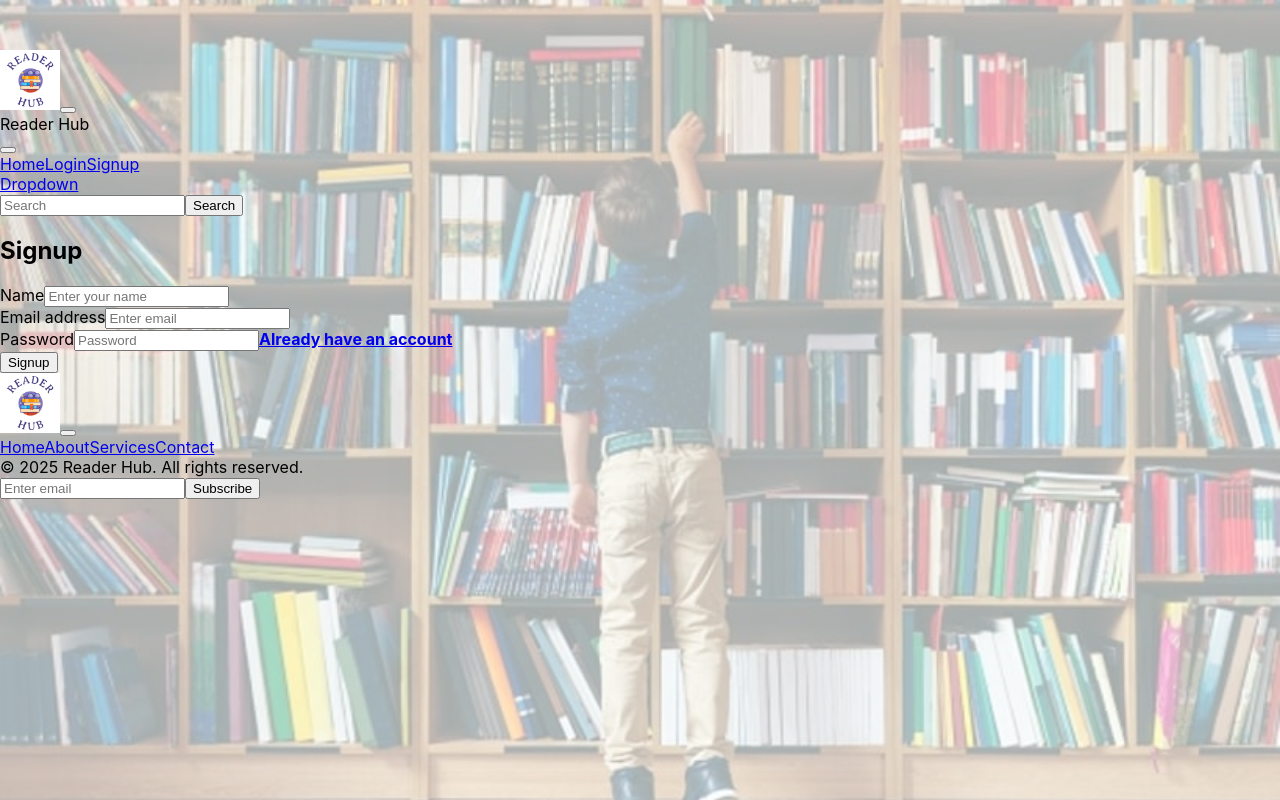
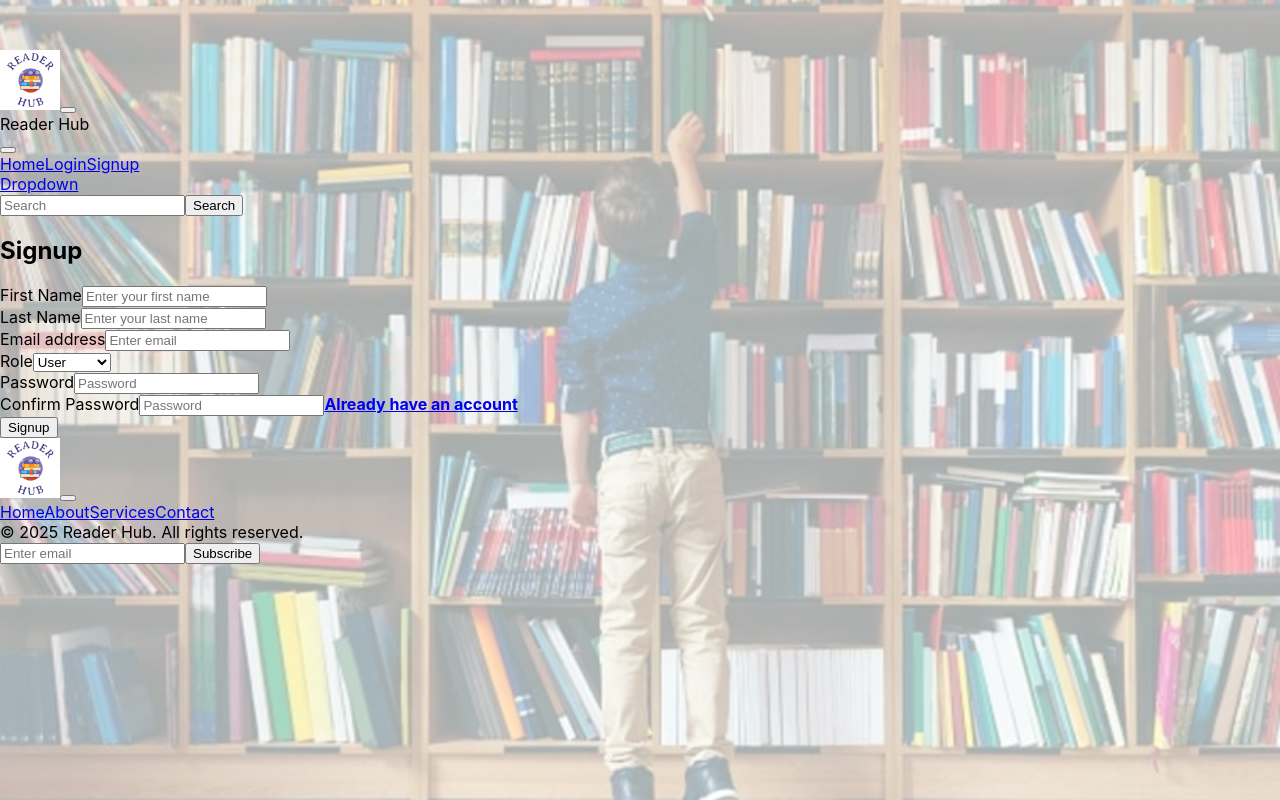
Before and after one commit to ibrahim-shahin23/reader_hub_frontend, a React (Create React App) app: page /signup in a window 1280 px wide. Built offline with nearby package versions, Linux system fonts and the light colour scheme; the HTML template or start-up script is replaced by a standard one.

Commit message:
feature(authentication): modify signup form fields

```diff
--- a/src/pages/signup.tsx
+++ b/src/pages/signup.tsx
@@ -6,14 +6,25 @@ const Signup: React.FC = () => {
       <h2>Signup</h2>
       <form action="verifyEmail">
         <div className="mb-3">
-          <label htmlFor="name" className="form-label">
-            Name
+          <label htmlFor="first-name" className="form-label">
+            First Name
           </label>
           <input
             type="text"
             className="form-control"
-            id="name"
-            placeholder="Enter your name"
+            id="first-name"
+            placeholder="Enter your first name"
+          />
+        </div>
+        <div className="mb-3">
+          <label htmlFor="last-name" className="form-label">
+            Last Name
+          </label>
+          <input
+            type="text"
+            className="form-control"
+            id="last-name"
+            placeholder="Enter your last name"
           />
         </div>
         <div className="mb-3">
@@ -28,6 +39,15 @@ const Signup: React.FC = () => {
           />
         </div>
         <div className="mb-3">
+          <label htmlFor="role" className="form-label">
+            Role
+          </label>
+          <select className="form-control" id="role">
+            <option value="user" selected>User</option>
+            <option value="publisher">Publisher</option>
+          </select>
+        </div>
+        <div className="mb-3">
           <label htmlFor="password" className="form-label">
             Password
           </label>
@@ -35,6 +55,17 @@ const Signup: React.FC = () => {
             type="password"
             className="form-control mb-2"
             id="password"
+            placeholder="Password"
+          />
+          </div>
+        <div className="mb-3">
+          <label htmlFor="confirm-password" className="form-label">
+            Confirm Password
+          </label>
+          <input
+            type="password"
+            className="form-control mb-2"
+            id="confirm-password"
             placeholder="Password"
           />
           <a href="login"><strong>Already have an account</strong></a>
```
